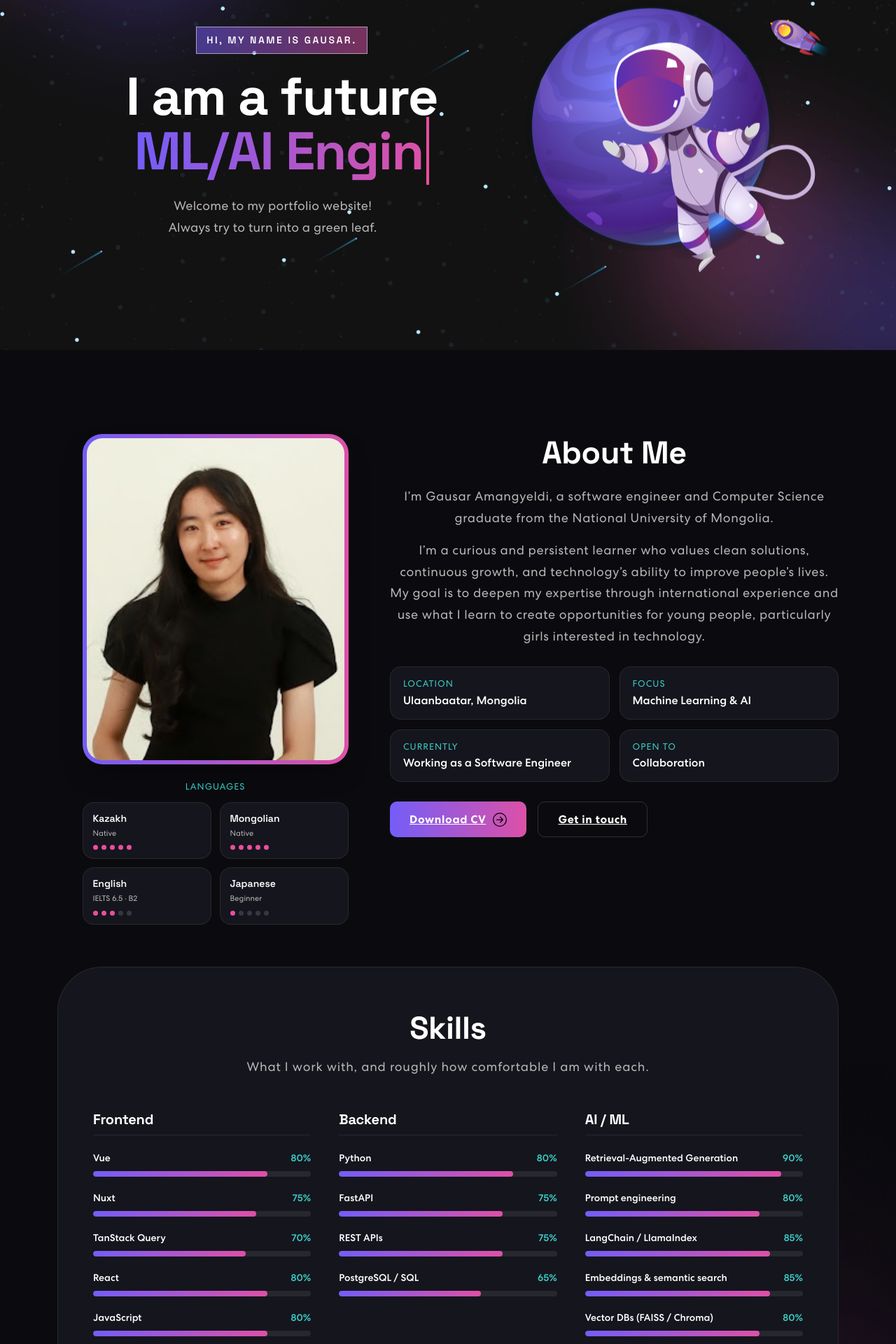
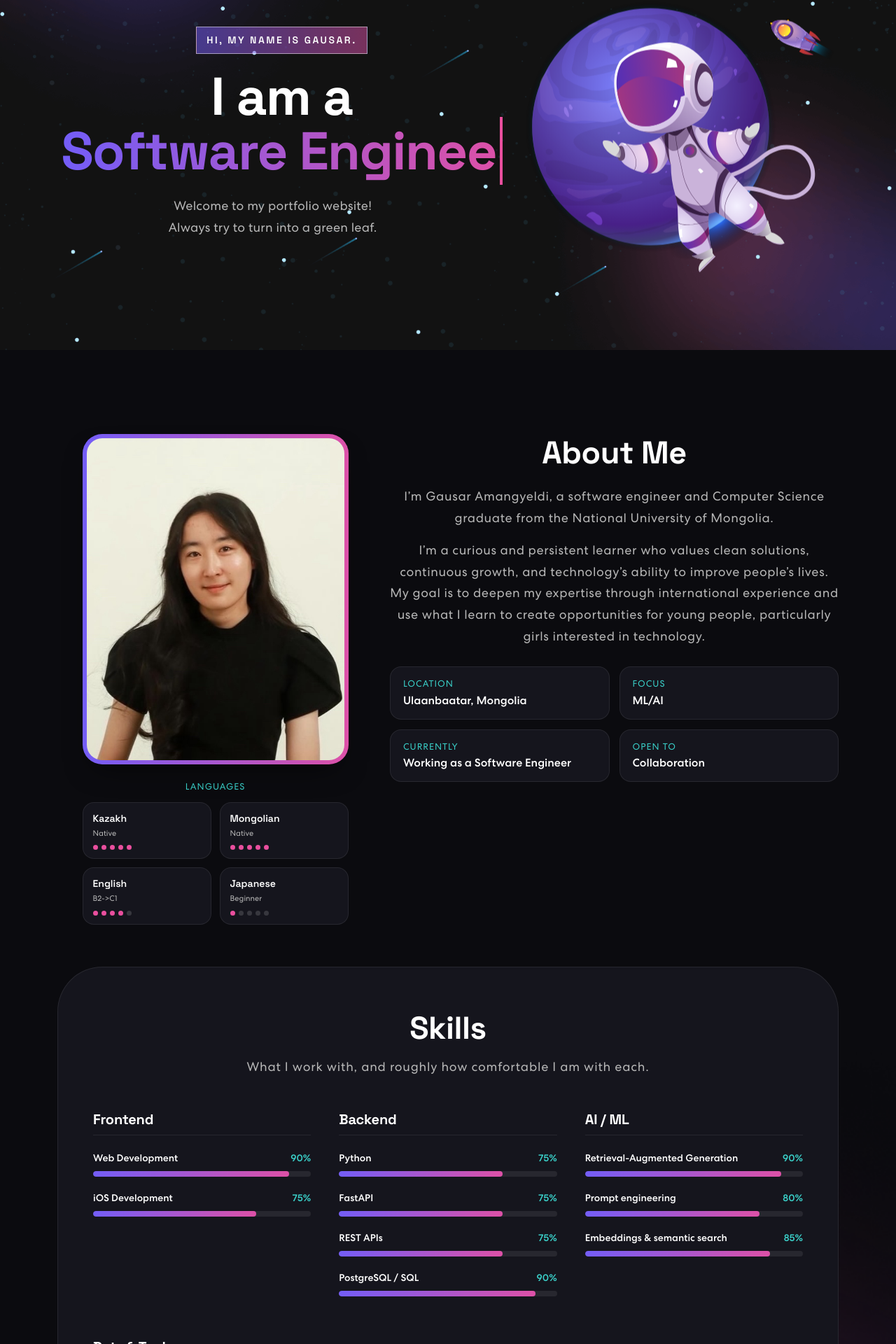
Before and after one commit to Gausar/my-app, a React (Create React App) app: page / in a window 1280 px wide. Shown: the part 266-2186 px from the top of the page at 70% size. Built offline with nearby package versions, Linux system fonts and the light colour scheme.

Commit message:
new changes

```diff
--- a/src/components/About.js
+++ b/src/components/About.js
@@ -42,12 +42,12 @@ const LanguagesBlock = ({ languages }) => (
 );
 
 export const About = () => {
-  const [photoSrc, setPhotoSrc] = useState("/profile.jpeg");
+  const [photoSrc, setPhotoSrc] = useState("/Image.jpeg");
 
   // TODO(gausar): tweak these to match reality.
   const facts = [
     { label: "Location", value: "Ulaanbaatar, Mongolia" },
-    { label: "Focus", value: "Machine Learning & AI" },
+    { label: "Focus", value: "ML/AI" },
     { label: "Currently", value: "Working as a Software Engineer" },
     { label: "Open to", value: "Collaboration" },
   ];
@@ -56,7 +56,7 @@ export const About = () => {
   const languages = [
     { name: "Kazakh", level: "Native", dots: 5 },
     { name: "Mongolian", level: "Native", dots: 5 },
-    { name: "English", level: "IELTS 6.5 · B2", dots: 3 },
+    { name: "English", level: "B2->C1", dots: 4 },
     { name: "Japanese", level: "Beginner", dots: 1 },
   ];
 
@@ -103,7 +103,7 @@ export const About = () => {
               <LanguagesBlock languages={languages} />
             </div>
 
-            <div className="about-cta">
+            {/* <div className="about-cta">
               <a
                 className="about-btn primary"
                 href="/cv.pdf"
@@ -115,7 +115,7 @@ export const About = () => {
               <Link className="about-btn ghost" to="/contact">
                 Get in touch
               </Link>
-            </div>
+            </div> */}
             </Reveal>
           </Col>
         </Row>
--- a/src/components/Banner.js
+++ b/src/components/Banner.js
@@ -12,7 +12,7 @@ export const Banner = () => {
     const period = 2000;
 
     const tick = useCallback(() => {
-        const toRotate = ["ML/AI Engineer", "Data scientist", "Web Developer"];
+        const toRotate = ["Software Engineer"];
 
         let i = loopNum % toRotate.length;
         let fullText = toRotate[i];
@@ -47,7 +47,7 @@ export const Banner = () => {
                 <Row className="align-items-center">
                     <Col xs={12} md={6} xl={7}>
                         <span className="tagline">Hi, My name is Gausar.</span>
-                        <h1>{`I am a future`}<br/><span className="wrap">{text}</span></h1>
+                        <h1>{`I am a `}<br/><span className="wrap">{text}</span></h1>
                         <p>Welcome to my portfolio website! <br/> Always try to turn into a green leaf.</p>
                     </Col>
                     <Col xs={12} md={6} xl={5}>
--- a/src/components/Skills.js
+++ b/src/components/Skills.js
@@ -9,21 +9,17 @@ const SKILL_GROUPS = [
   {
     category: "Frontend",
     skills: [
-      { name: "Vue", level: 80 },
-      { name: "Nuxt", level: 75 },
-      { name: "TanStack Query", level: 70 },
-      { name: "React", level: 80 },
-      { name: "JavaScript", level: 80 },
-      { name: "Tailwind CSS", level: 85 },
+      { name: "Web Development", level: 90 },
+      { name: "iOS Development", level: 75 },
     ],
   },
   {
     category: "Backend",
     skills: [
-      { name: "Python", level: 80 },
+      { name: "Python", level: 75 },
       { name: "FastAPI", level: 75 },
       { name: "REST APIs", level: 75 },
-      { name: "PostgreSQL / SQL", level: 65 },
+      { name: "PostgreSQL / SQL", level: 90 },
     ],
   },
   {
@@ -32,23 +28,15 @@ const SKILL_GROUPS = [
     skills: [
       { name: "Retrieval-Augmented Generation", level: 90 },
       { name: "Prompt engineering", level: 80 },
-      { name: "LangChain / LlamaIndex", level: 85 },
       { name: "Embeddings & semantic search", level: 85 },
-      { name: "Vector DBs (FAISS / Chroma)", level: 80 },
-      { name: "Document parsing & chunking", level: 85 },
-      { name: "HF Transformers", level: 75 },
-      { name: "PyTorch", level: 60 },
-      { name: "RAG evaluation (RAGAS)", level: 75 },
     ],
   },
   {
     category: "Data & Tools",
     skills: [
-      { name: "pandas / NumPy", level: 70 },
-      { name: "Data visualization", level: 75 },
-      { name: "Git", level: 85 },
-      { name: "Docker", level: 55 },
-      { name: "Tableau / Power BI", level: 70 },
+      { name: "Data visualization", level: 80 },
+      { name: "Git", level: 90 },
+      { name: "Docker", level: 60 },
     ],
   },
 ];
--- a/src/components/Timeline.js
+++ b/src/components/Timeline.js
@@ -8,8 +8,16 @@ import { useInView } from "../hooks/useInView";
 // ============================================================================
 const TIMELINE = [
   {
-    date: "2024 — Present",
+    date: "2025.09.11 — Present",
     title: "Software Engineer",
+    org: "Mobicom",
+    description:
+      "Building iOS development. ",
+    type: "work",
+  },
+  {
+    date: "2024.09.22 — 2025.09.10",
+    title: "Junior Software Engineer",
     org: "Nasha Tech",
     description:
       "Building web applications and internal tools, and moving toward ML/AI work.",
@@ -17,7 +25,7 @@ const TIMELINE = [
   },
   {
     date: "2021 — 2025",
-    title: "BSc, Software Engineering",
+    title: "BSc, Computer Science",
     org: "National University of Mongolia",
     description:
       "Coursework in algorithms, data structures, machine learning and databases.",
```
Also changed, not shown: public/Image.jpeg (added), public/profile.jpeg (deleted).
